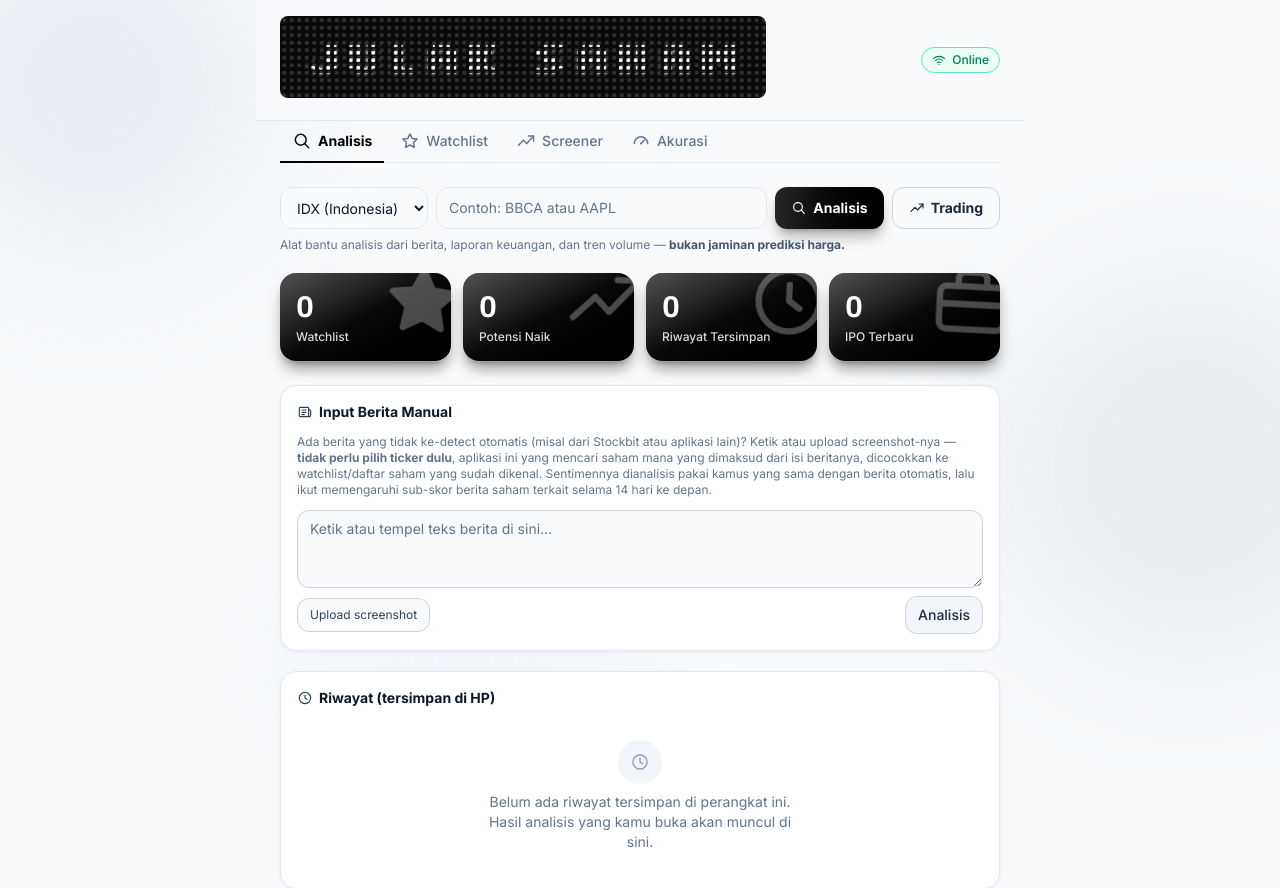
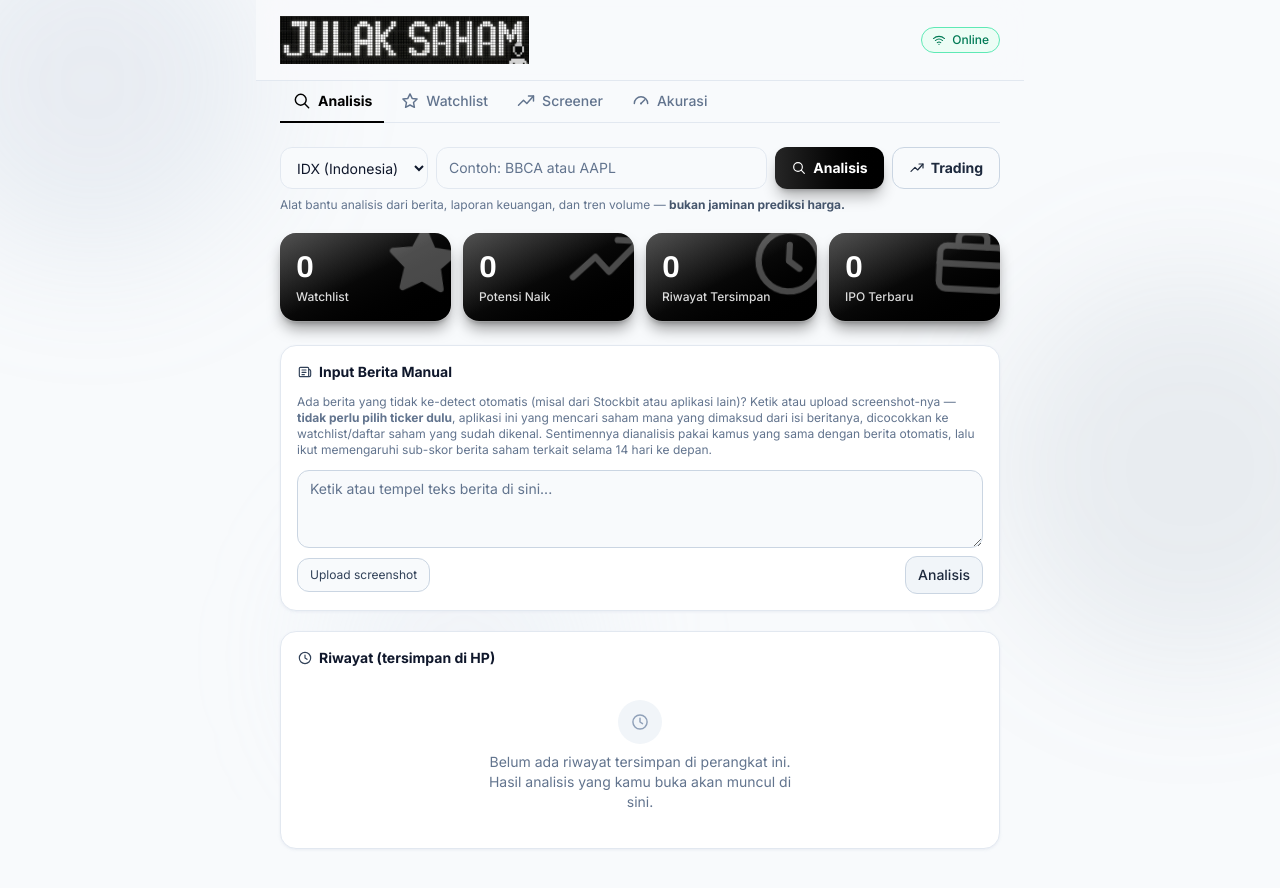
Before and after one commit to muhammadseptiadi079/skor-saham-laravel, a Laravel app: page / in a window 1280 px wide. Shown: the top 888 px of the page. Run offline with Laravel 12, Linux system fonts and the light colour scheme; data that the repository does not hold is empty; style sheets or scripts are compiled from the project's sources; some libraries are stand-ins or nearby versions.

Commit message:
Pakai file gambar logo langsung, bukan dibikin ulang lewat CSS
User minta cara paling aman: gambar yang dikirim dipakai apa adanya
sebagai wordmark, bukan direplikasi lewat font/CSS supaya dijamin
identik. Wordmark.tsx disederhanakan jadi satu <img>, header balik ke
tata letak satu baris karena gambar raster tidak butuh ukuran fisik
minimum seperti pola titik CSS sebelumnya.

Co-Authored-By: Claude Sonnet 5 <noreply@anthropic.com>
Claude-Session: https://claude.ai/code/session_01KCe7Ya6Ls4dtoVioCg9jD9

```diff
--- a/resources/js/Components/AppLayout.tsx
+++ b/resources/js/Components/AppLayout.tsx
@@ -29,12 +29,12 @@ export default function AppLayout({ online, children, tabs, activeTab, onTabChan
             </div>
 
             <div className="relative mx-auto flex min-h-screen max-w-3xl flex-col px-4 pb-24 sm:px-6 sm:pb-16">
-                <header className="sticky top-0 z-10 -mx-4 mb-4 flex flex-col gap-2 border-b border-slate-200 bg-slate-50/85 px-4 py-4 backdrop-blur-lg sm:-mx-6 sm:mb-0 sm:flex-row sm:items-center sm:justify-between sm:px-6">
-                    <h1 className="self-start">
+                <header className="sticky top-0 z-10 -mx-4 mb-4 flex items-center justify-between border-b border-slate-200 bg-slate-50/85 px-4 py-4 backdrop-blur-lg sm:-mx-6 sm:mb-0 sm:px-6">
+                    <h1>
                         <Wordmark />
                     </h1>
                     <span
-                        className={`inline-flex items-center gap-1.5 self-end rounded-full border px-2.5 py-1 text-xs font-medium sm:self-auto ${
+                        className={`inline-flex items-center gap-1.5 rounded-full border px-2.5 py-1 text-xs font-medium ${
                             online
                                 ? 'border-emerald-300 bg-emerald-50 text-emerald-700'
                                 : 'animate-pulse-ring border-rose-300 bg-rose-50 text-rose-700'
--- a/resources/js/Components/Wordmark.tsx
+++ b/resources/js/Components/Wordmark.tsx
@@ -2,59 +2,7 @@ interface WordmarkProps {
     className?: string;
 }
 
-interface LedPanelProps {
-    fontSize: number;
-    dotSize: number;
-    padding: string;
-    className?: string;
+// The exact logo image the user provided — used as-is, not recreated with CSS/fonts.
+export default function Wordmark({ className }: WordmarkProps) {
+    return <img src="/images/wordmark.jpg" alt="Julak Saham" className={`h-9 w-auto sm:h-12 ${className ?? ''}`} />;
 }
-
-// A genuine LED dot-matrix sign look: a dark panel with a full grid of dim "unlit" dots behind
-// the text, and the text itself quantized into the same dot grid via a repeating radial-gradient
-// CSS mask (not a real font — Silkscreen's smooth vector glyphs get punched into dots here, same
-// grid pitch on both layers so the lit dots land exactly on cells). The dot grid needs real size
-// to stay legible, so two fixed-size variants are rendered and toggled by breakpoint rather than
-// scaling one panel down — a small panel with tiny dots just turns into an illegible smudge.
-function LedPanel({ fontSize, dotSize, padding, className }: LedPanelProps) {
-    const maskImage = `radial-gradient(circle, #000 36%, transparent 40%)`;
-    const dotBackground = `radial-gradient(rgba(255,255,255,0.16) 36%, transparent 40%)`;
-
-    return (
-        <div className={`relative overflow-hidden rounded-lg bg-[#0a0a0a] ${className ?? ''}`} style={{ padding }}>
-            <div
-                aria-hidden
-                className="pointer-events-none absolute"
-                style={{ inset: `-${dotSize}px`, backgroundImage: dotBackground, backgroundSize: `${dotSize}px ${dotSize}px` }}
-            />
-            <span
-                className="relative block text-white"
-                style={{
-                    fontFamily: "'Silkscreen', sans-serif",
-                    fontWeight: 700,
-                    fontSize,
-                    lineHeight: 1,
-                    letterSpacing: fontSize > 30 ? 1.5 : 1,
-                    whiteSpace: 'nowrap',
-                    filter: 'drop-shadow(0 0 2px rgba(255,255,255,0.65))',
-                    WebkitMaskImage: maskImage,
-                    maskImage,
-                    WebkitMaskSize: `${dotSize}px ${dotSize}px`,
-                    maskSize: `${dotSize}px ${dotSize}px`,
-                    WebkitMaskRepeat: 'repeat',
-                    maskRepeat: 'repeat',
-                }}
-            >
-                JULAK SAHAM
-            </span>
-        </div>
-    );
-}
-
-export default function Wordmark({ className }: WordmarkProps) {
-    return (
-        <span role="img" aria-label="Julak Saham" className={className}>
-            <LedPanel fontSize={34} dotSize={5.5} padding="14px 16px" className="sm:hidden" />
-            <LedPanel fontSize={46} dotSize={7.5} padding="18px 22px" className="hidden sm:inline-block" />
-        </span>
-    );
-}
--- a/resources/views/app.blade.php
+++ b/resources/views/app.blade.php
@@ -14,7 +14,7 @@
     <link rel="preconnect" href="https://fonts.googleapis.com" />
     <link rel="preconnect" href="https://fonts.gstatic.com" crossorigin />
     <link
-        href="https://fonts.googleapis.com/css2?family=Archivo:wght@600;700;800;900&family=Silkscreen:wght@400;700&family=Inter:wght@400;500;600;700;800&display=swap"
+        href="https://fonts.googleapis.com/css2?family=Archivo:wght@600;700;800;900&family=Inter:wght@400;500;600;700;800&display=swap"
         rel="stylesheet"
     />
 
```
Also changed, not shown: README.md, public/images/wordmark.jpg (added).
